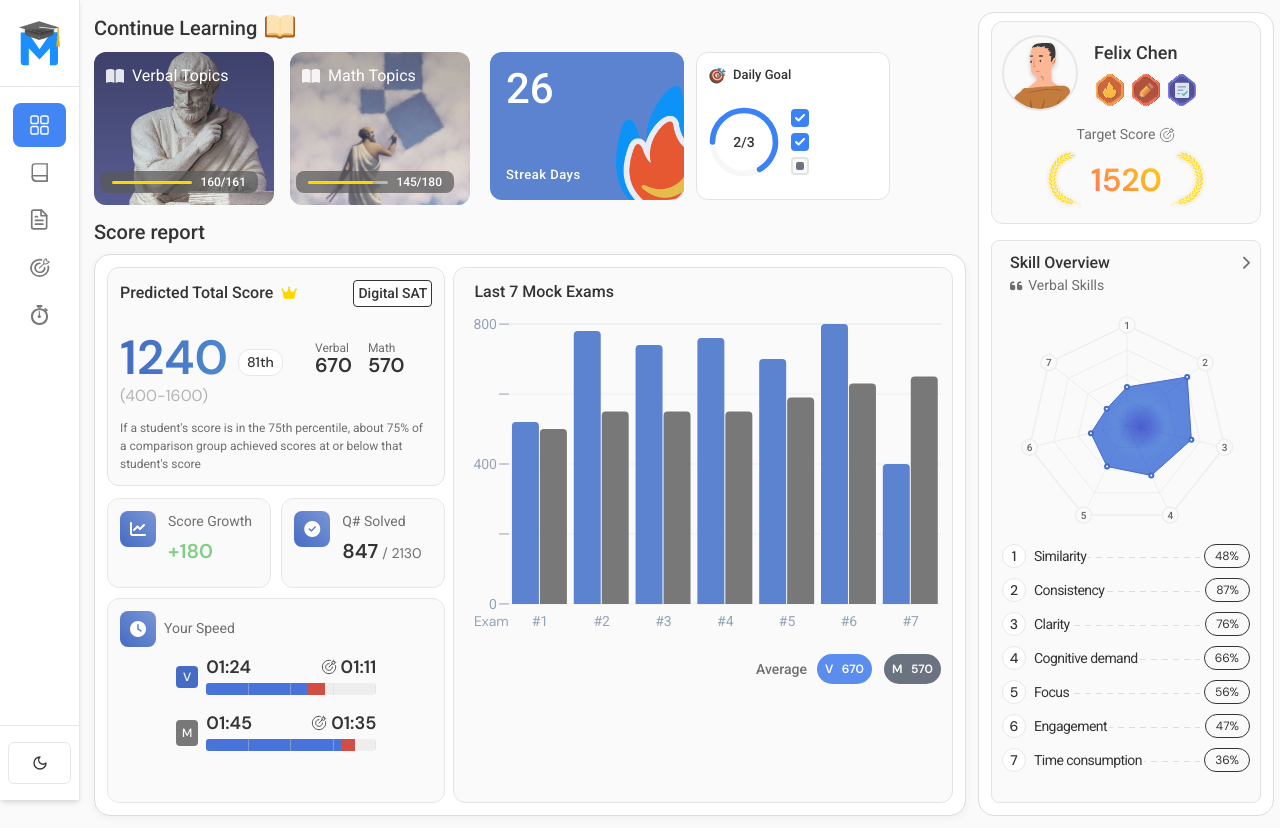
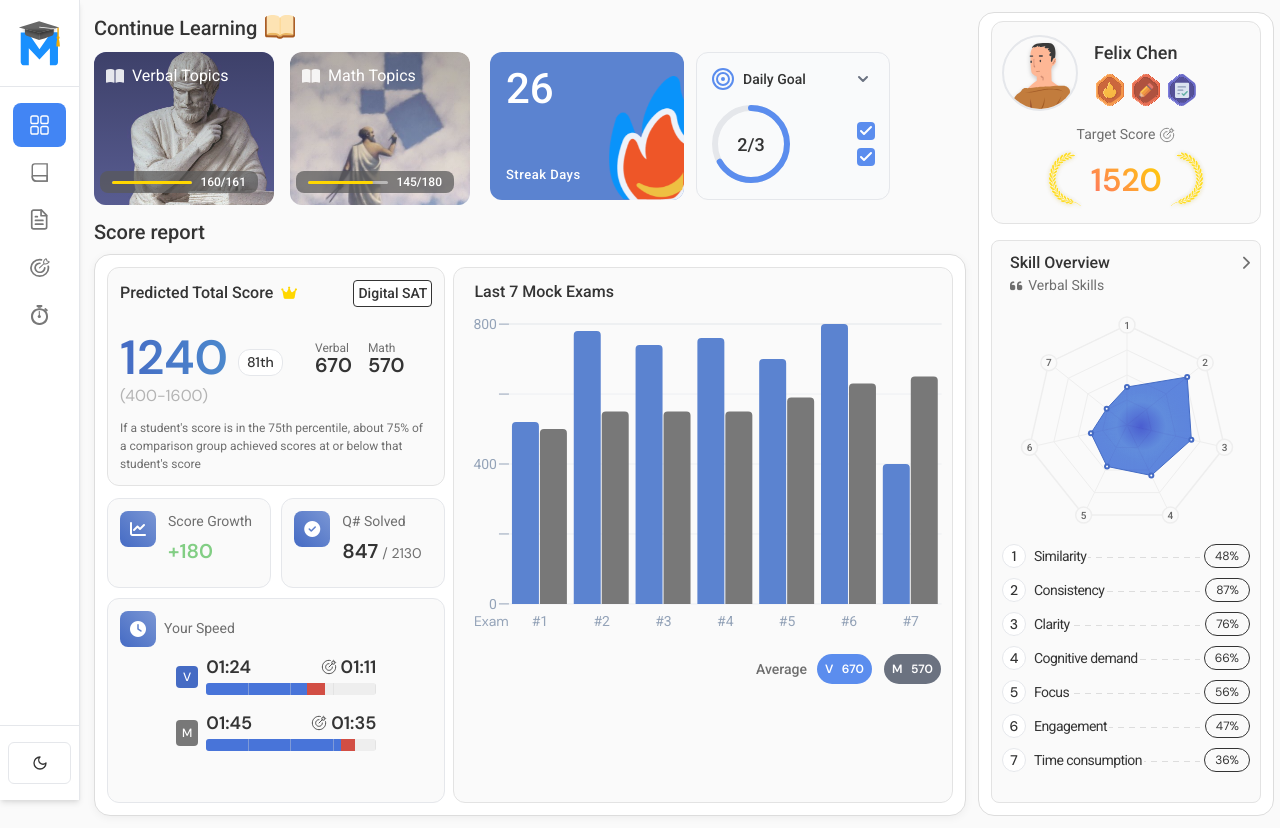
Before and after one commit to Orujhimaru/max_odyssey, a React (Vite) app: page /dashboard in a window 1280 px wide. Built offline with nearby package versions, Linux system fonts and the light colour scheme; a web font is replaced by a local one.

Commit message:
weekly tasks visual changes

```diff
--- a/src/components/WeeklyTasks/WeeklyTasks.css
+++ b/src/components/WeeklyTasks/WeeklyTasks.css
@@ -39,81 +39,167 @@
   z-index: 2;
 }
 
+/* Flame Animation */
 .wk_streak-flame {
   position: absolute;
   bottom: -6px;
-  right: -12px;
-  opacity: 0.85;
+  right: -18px;
+  opacity: 0;
   z-index: 1;
-  width: 80px;
-  height: 120px;
+  width: 100px;
+  height: 130px;
   object-fit: contain;
 }
 
-/* Daily Goal Card */
+.wk_flame-animate {
+  animation: flameRise 1.5s ease-out forwards;
+}
+
+@keyframes flameRise {
+  0% {
+    transform: translateY(130px);
+    opacity: 0;
+  }
+
+  50% {
+    opacity: 0.6;
+  }
+
+  100% {
+    transform: translateY(0);
+    opacity: 0.9;
+  }
+}
+
+/* Daily Goal Card - Dark Theme */
 .wk_daily-goal-card {
-  background-color: var(--bg-primary);
+  background-color: #2a2a2a;
   border-radius: 12px;
-  padding: 12px;
+  padding: 14px;
   display: flex;
   flex-direction: column;
-  border: 1px solid var(--border-card-color);
+  gap: 12px;
   height: 100%;
+  border: none;
+  transition: all 0.3s ease;
+  position: relative;
+}
+
+/* Desktop: Expand horizontally to the right */
+@media (min-width: 1300px) {
+  .wk_daily-goal-card.wk_expanded {
+    position: absolute;
+    right: 430px;
+    width: 300px;
+    height: auto;
+    min-height: 200px;
+    z-index: 100;
+  }
+}
+
+/* Mobile: Absolute overlay on top */
+@media (max-width: 1299px) {
+  .wk_daily-goal-card.wk_expanded {
+    position: absolute;
+    top: 0;
+    left: 0;
+    right: 0;
+    width: 100%;
+    height: auto;
+    min-height: 300px;
+    z-index: 100;
+  }
+}
+
+[data-theme="light"] .wk_daily-goal-card {
+  background-color: #f9fafb;
+  border: 1px solid #e5e7eb;
 }
 
 .wk_daily-goal-header {
   display: flex;
   align-items: center;
-  gap: 6px;
-  margin-bottom: 12px;
+  gap: 8px;
+  position: relative;
 }
 
-.wk_daily-goal-icon {
-  width: 18px;
-  height: 18px;
+.wk_target-icon {
+  flex-shrink: 0;
 }
 
 .wk_daily-goal-title {
-  font-size: 13px;
+  font-size: 14px;
   font-weight: 600;
-  color: var(--text-primary);
+  color: white;
   margin: 0;
+  flex: 1;
 }
 
+[data-theme="light"] .wk_daily-goal-title {
+  color: var(--text-primary);
+}
+
+/* Expand Button */
+.wk_expand-button {
+  background: none;
+  border: none;
+  color: rgba(255, 255, 255, 0.6);
+  cursor: pointer;
+  padding: 4px;
+  display: flex;
+  align-items: center;
+  justify-content: center;
+  border-radius: 4px;
+  transition: all 0.2s ease;
+}
+
+.wk_expand-button:hover {
+  background-color: rgba(255, 255, 255, 0.1);
+  color: white;
+}
+
+[data-theme="light"] .wk_expand-button {
+  color: var(--text-secondary);
+}
+
+[data-theme="light"] .wk_expand-button:hover {
+  background-color: rgba(0, 0, 0, 0.05);
+  color: var(--text-primary);
+}
+
+/* Daily Goal Content - Horizontal Layout */
 .wk_daily-goal-content {
   display: flex;
   align-items: center;
-  gap: 12px;
+  justify-content: space-between;
+  gap: 16px;
   flex: 1;
 }
 
-/* Circular Progress Indicator */
-.wk_daily-goal-progress-circle {
+/* Circular Progress */
+.wk_progress-circle {
   position: relative;
-  width: 70px;
-  height: 70px;
+  width: 80px;
+  height: 80px;
   flex-shrink: 0;
 }
 
 .wk_progress-svg {
   width: 100%;
   height: 100%;
-  transform: rotate(-90deg);
 }
 
 .wk_progress-bg {
-  stroke: var(--border-card-color);
-  opacity: 0.3;
+  stroke: #3f3f3f;
+}
+
+[data-theme="light"] .wk_progress-bg {
+  stroke: #e5e7eb;
 }
 
 .wk_progress-fill {
-  stroke: #3b82f6;
-  stroke-linecap: round;
-  transition: stroke-dashoffset 0.5s ease;
-}
-
-[data-theme="dark"] .wk_progress-bg {
-  stroke: rgba(255, 255, 255, 0.2);
+  stroke: #5b8dee;
+  transition: stroke-dashoffset 0.8s ease;
 }
 
 .wk_progress-text {
@@ -121,56 +207,114 @@
   top: 50%;
   left: 50%;
   transform: translate(-50%, -50%);
-  font-size: 14px;
-  font-weight: 600;
+  font-size: 18px;
+  font-weight: 700;
+  color: white;
+}
+
+[data-theme="light"] .wk_progress-text {
   color: var(--text-primary);
 }
 
-/* Goal Items (Checklist) */
-.wk_daily-goal-items {
+/* Task Checkboxes */
+.wk_task-list {
   display: flex;
   flex-direction: column;
-  gap: 6px;
-  flex: 1;
+  gap: 8px;
   justify-content: center;
 }
 
-.wk_goal-item {
-  display: flex;
-  align-items: center;
-}
-
-.wk_goal-checkbox {
-  width: 18px;
-  height: 18px;
-  border-radius: 4px;
+.wk_task-checkbox {
   display: flex;
   align-items: center;
   justify-content: center;
-  background-color: var(--bg-secondary);
-  border: 2px solid var(--border-card-color);
+}
+
+/* Expanded Content */
+.wk_expanded-content {
+  display: flex;
+  flex-direction: column;
+  gap: 12px;
+  animation: fadeIn 0.3s ease-out;
+}
+
+@keyframes fadeIn {
+  from {
+    opacity: 0;
+    transform: translateY(-10px);
+  }
+
+  to {
+    opacity: 1;
+    transform: translateY(0);
+  }
+}
+
+/* Task Detail Items */
+.wk_task-detail {
+  background-color: rgba(255, 255, 255, 0.05);
+  border-radius: 8px;
+  padding: 12px;
   transition: all 0.2s ease;
 }
 
-.wk_goal-checkbox.wk_completed {
-  background-color: #3b82f6;
-  border-color: #3b82f6;
+.wk_task-detail.wk_completed {
+  opacity: 0.7;
 }
 
-.wk_goal-checkbox-inner {
-  width: 8px;
-  height: 8px;
-  border-radius: 2px;
-  background-color: var(--text-secondary);
+[data-theme="light"] .wk_task-detail {
+  background-color: rgba(0, 0, 0, 0.02);
+  border: 1px solid #e5e7eb;
 }
 
-[data-theme="dark"] .wk_goal-checkbox {
-  background-color: rgba(255, 255, 255, 0.1);
-  border-color: rgba(255, 255, 255, 0.2);
+.wk_task-detail-header {
+  display: flex;
+  gap: 12px;
+  align-items: flex-start;
 }
 
-[data-theme="dark"] .wk_goal-checkbox-inner {
-  background-color: rgba(255, 255, 255, 0.4);
+.wk_task-checkbox-large {
+  flex-shrink: 0;
+  display: flex;
+  align-items: center;
+  justify-content: center;
+  margin-top: 2px;
+}
+
+.wk_task-info {
+  flex: 1;
+  display: flex;
+  flex-direction: column;
+  gap: 4px;
+}
+
+.wk_task-category {
+  font-size: 10px;
+  font-weight: 600;
+  color: #5b8dee;
+  text-transform: uppercase;
+  letter-spacing: 0.5px;
+}
+
+.wk_task-title {
+  font-size: 13px;
+  font-weight: 600;
+  color: white;
+  line-height: 1.3;
+}
+
+[data-theme="light"] .wk_task-title {
+  color: var(--text-primary);
+}
+
+.wk_task-description {
+  font-size: 11px;
+  color: rgba(255, 255, 255, 0.6);
+  line-height: 1.4;
+}
+
+[data-theme="light"] .wk_task-description {
+  color: var(--text-secondary);
 }
 
 /* Responsive adjustments */
@@ -191,16 +335,16 @@
   }
 
   .wk_streak-flame {
-    width: 60px;
-    height: 90px;
+    width: 70px;
+    height: 100px;
   }
 
-  .wk_daily-goal-progress-circle {
-    width: 60px;
-    height: 60px;
+  .wk_progress-circle {
+    width: 70px;
+    height: 70px;
   }
 
   .wk_progress-text {
-    font-size: 12px;
+    font-size: 16px;
   }
 }
--- a/src/components/WeeklyTasks/WeeklyTasks.jsx
+++ b/src/components/WeeklyTasks/WeeklyTasks.jsx
@@ -1,92 +1,181 @@
-import React from "react";
+import React, { useState, useEffect } from "react";
 import "./WeeklyTasks.css";
-import targetIcon from "../../assets/target.svg";
 import flamesIcon from "../../assets/flames.png";
 
 const WeeklyTasks = () => {
   // Sample data
   const streakDays = 26;
+  const [displayStreak, setDisplayStreak] = useState(0);
+  const [isExpanded, setIsExpanded] = useState(false);
+
+  // Count-up animation for streak number
+  useEffect(() => {
+    const duration = 1500; // 1.5 seconds
+    const steps = 60;
+    const increment = streakDays / steps;
+    let currentStep = 0;
+
+    const timer = setInterval(() => {
+      currentStep++;
+      if (currentStep >= steps) {
+        setDisplayStreak(streakDays);
+        clearInterval(timer);
+      } else {
+        setDisplayStreak(Math.floor(increment * currentStep));
+      }
+    }, duration / steps);
+
+    return () => clearInterval(timer);
+  }, [streakDays]);
+
+  // Daily goals data
   const completedGoals = 2;
   const totalGoals = 3;
   const progressPercentage = (completedGoals / totalGoals) * 100;
 
-  // Sample goal items
-  const goalItems = [
-    { id: 1, text: "Complete 10 questions", completed: true },
-    { id: 2, text: "Review weak topics", completed: true },
-    { id: 3, text: "Take practice test", completed: false },
+  const dailyTasks = [
+    {
+      id: 1,
+      completed: true,
+      category: "Tests",
+      title: "Complete one short/full test",
+      description: "Take a practice test to track progress"
+    },
+    {
+      id: 2,
+      completed: true,
+      category: "Practices",
+      title: "Work on one of your weaknesses",
+      description: "Recommended: Algebra"
+    },
   ];
 
   return (
     <div className="wk_daily-goals-grid">
       {/* Streak Days Card */}
       <div className="wk_streak-card">
-        <div className="wk_streak-number">{streakDays}</div>
+        <div className="wk_streak-number">{displayStreak}</div>
         <div className="wk_streak-label">Streak Days</div>
-        <img src={flamesIcon} alt="flames" className="wk_streak-flame" />
+        <img src={flamesIcon} alt="flames" className="wk_streak-flame wk_flame-animate" />
       </div>
 
       {/* Daily Goal Card */}
-      <div className="wk_daily-goal-card">
+      <div className={`wk_daily-goal-card ${isExpanded ? "wk_expanded" : ""}`}>
         <div className="wk_daily-goal-header">
-          <img src={targetIcon} alt="target" className="wk_daily-goal-icon" />
+          {/* Target Icon */}
+          <svg className="wk_target-icon" width="24" height="24" viewBox="0 0 24 24" fill="none">
+            <circle cx="12" cy="12" r="10" stroke="#5b8dee" strokeWidth="2" />
+            <circle cx="12" cy="12" r="6" stroke="#5b8dee" strokeWidth="2" />
+            <circle cx="12" cy="12" r="2" fill="#5b8dee" />
+          </svg>
           <h3 className="wk_daily-goal-title">Daily Goal</h3>
+
+          {/* Expand/Collapse Button */}
+          <button
+            className="wk_expand-button"
+            onClick={() => setIsExpanded(!isExpanded)}
+            aria-label={isExpanded ? "Collapse" : "Expand"}
+          >
+            <svg width="16" height="16" viewBox="0 0 16 16" fill="none">
+              {isExpanded ? (
+                <path d="M4 10L8 6L12 10" stroke="currentColor" strokeWidth="2" strokeLinecap="round" strokeLinejoin="round" />
+              ) : (
+                <path d="M4 6L8 10L12 6" stroke="currentColor" strokeWidth="2" strokeLinecap="round" strokeLinejoin="round" />
+              )}
+            </svg>
+          </button>
         </div>
 
+        {!isExpanded ? (
+          // Collapsed view
           <div className="wk_daily-goal-content">
-          <div className="wk_daily-goal-progress-circle">
-            <svg className="wk_progress-svg" viewBox="0 0 100 100">
-              {/* Background circle */}
+            {/* Circular Progress */}
+            <div className="wk_progress-circle">
+              <svg className="wk_progress-svg" viewBox="0 0 80 80">
                 <circle
                   className="wk_progress-bg"
-                cx="50"
-                cy="50"
-                r="45"
+                  cx="40"
+                  cy="40"
+                  r="36"
                   fill="none"
-                strokeWidth="8"
+                  strokeWidth="6"
                 />
-              {/* Progress circle */}
                 <circle
                   className="wk_progress-fill"
-                cx="50"
-                cy="50"
-                r="45"
+                  cx="40"
+                  cy="40"
+                  r="36"
                   fill="none"
-                strokeWidth="8"
-                strokeDasharray={`${2 * Math.PI * 45}`}
-                strokeDashoffset={`${2 * Math.PI * 45 * (1 - progressPercentage / 100)}`}
-                transform="rotate(-90 50 50)"
+                  strokeWidth="6"
+                  strokeDasharray={`${2 * Math.PI * 36}`}
+                  strokeDashoffset={`${2 * Math.PI * 36 * (1 - progressPercentage / 100)}`}
+                  transform="rotate(-90 40 40)"
+                  strokeLinecap="round"
                 />
               </svg>
               <div className="wk_progress-text">{completedGoals}/{totalGoals}</div>
             </div>
 
-          <div className="wk_daily-goal-items">
-            {goalItems.map((item, index) => (
-              <div key={item.id} className="wk_goal-item">
-                <div className={`wk_goal-checkbox ${item.completed ? "wk_completed" : ""}`}>
-                  {item.completed ? (
-                    <svg width="12" height="12" viewBox="0 0 12 12" fill="none">
+            {/* Task Checkboxes */}
+            <div className="wk_task-list">
+              {dailyTasks.map((task) => (
+                <div key={task.id} className="wk_task-checkbox">
+                  {task.completed ? (
+                    <svg width="18" height="18" viewBox="0 0 18 18" fill="none">
+                      <rect width="18" height="18" rx="4" fill="#5b8dee" />
                       <path
-                        d="M10 3L4.5 8.5L2 6"
+                        d="M14 5L7 12L4 9"
                         stroke="white"
                         strokeWidth="2"
                         strokeLinecap="round"
                         strokeLinejoin="round"
                       />
                     </svg>
-                  ) : index === 1 ? (
-                    <svg width="12" height="12" viewBox="0 0 12 12" fill="none">
-                      <rect x="4" y="2" width="4" height="8" fill="currentColor" />
+                  ) : (
+                    <svg width="18" height="18" viewBox="0 0 18 18" fill="none">
+                      <rect width="18" height="18" rx="4" fill="#6b7280" />
+                      <rect x="7" y="5" width="4" height="8" rx="1" fill="white" />
+                    </svg>
+                  )}
+                </div>
+              ))}
+            </div>
+          </div>
+        ) : (
+          // Expanded view with task details
+          <div className="wk_expanded-content">
+            {dailyTasks.map((task) => (
+              <div key={task.id} className={`wk_task-detail ${task.completed ? "wk_completed" : ""}`}>
+                <div className="wk_task-detail-header">
+                  <div className="wk_task-checkbox-large">
+                    {task.completed ? (
+                      <svg width="20" height="20" viewBox="0 0 20 20" fill="none">
+                        <rect width="20" height="20" rx="4" fill="#5b8dee" />
+                        <path
+                          d="M15 6L8 13L5 10"
+                          stroke="white"
+                          strokeWidth="2"
+                          strokeLinecap="round"
+                          strokeLinejoin="round"
+                        />
                       </svg>
                     ) : (
-                    <div className="wk_goal-checkbox-inner"></div>
+                      <svg width="20" height="20" viewBox="0 0 20 20" fill="none">
+                        <rect width="20" height="20" rx="4" fill="#6b7280" />
+                        <rect x="8" y="6" width="4" height="8" rx="1" fill="white" />
+                      </svg>
                     )}
+                  </div>
+                  <div className="wk_task-info">
+                    <div className="wk_task-category">{task.category}</div>
+                    <div className="wk_task-title">{task.title}</div>
+                    <div className="wk_task-description">{task.description}</div>
+                  </div>
                 </div>
               </div>
             ))}
           </div>
-        </div>
+        )}
       </div>
     </div>
   );
```
Lines whose indentation alone changed are shown as unchanged.
